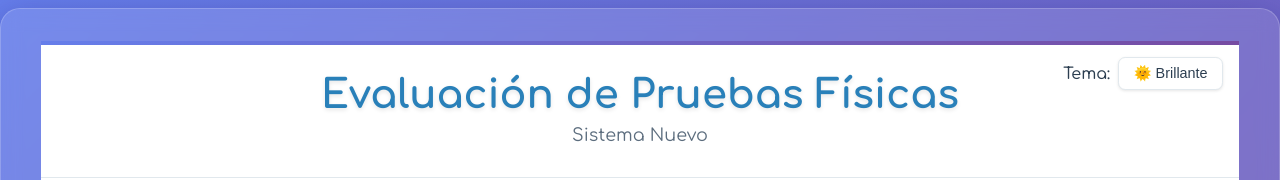
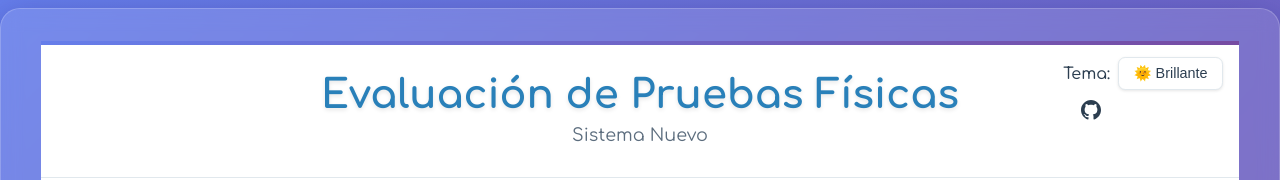
Before and after one commit to Naga-Nag/pruebas-fisicas-app, a SvelteKit app: page / in a window 1280 px wide. Shown: the top 180 px of the page. Built offline with nearby package versions, Linux system fonts and the light colour scheme.

Commit message:
Link a github y titulo

```diff
--- a/src/app.html
+++ b/src/app.html
@@ -9,6 +9,7 @@
 	<link rel="preconnect" href="https://fonts.googleapis.com">
 	<link rel="preconnect" href="https://fonts.gstatic.com" crossorigin>
 	<link href="https://fonts.googleapis.com/css2?family=Comfortaa:wght@300..700&display=swap" rel="stylesheet">
+	<title>Pruebas Físicas Web</title>
 </head>
 
 <body data-sveltekit-preload-data="hover">
--- a/src/routes/+page.svelte
+++ b/src/routes/+page.svelte
@@ -1,5 +1,5 @@
 <script lang="ts">
-  import { goto } from '$app/navigation';
+  import { goto } from "$app/navigation";
   import { onMount } from "svelte";
   import { calcularPenalizacion, calcularIMC } from "./utils";
   import { base } from "$app/paths";
@@ -64,13 +64,13 @@
       abdominales,
       barra,
       pierna,
-      cabo
+      cabo,
     };
-    sessionStorage.setItem('datosFormulario', JSON.stringify(datosFormulario));
+    sessionStorage.setItem("datosFormulario", JSON.stringify(datosFormulario));
   }
 
   function restaurarDatos() {
-    const datosGuardados = sessionStorage.getItem('datosFormulario');
+    const datosGuardados = sessionStorage.getItem("datosFormulario");
     if (datosGuardados) {
       try {
         const datos = JSON.parse(datosGuardados);
@@ -92,7 +92,7 @@
           actualizarIMC();
         }
       } catch (e) {
-        console.error('Error restaurando datos:', e);
+        console.error("Error restaurando datos:", e);
       }
     }
   }
@@ -166,7 +166,7 @@
     penalizacion = 0;
 
     // Limpiar datos guardados
-    sessionStorage.removeItem('datosFormulario');
+    sessionStorage.removeItem("datosFormulario");
   }
 
   function evaluar() {
@@ -193,7 +193,9 @@
 
     // Validar que todos los campos estén completos
     if (!flexionesBrazo || !abdominales || !barra || !pierna) {
-      alert("❌ Error: Por favor, completa todos los campos de las pruebas físicas");
+      alert(
+        "❌ Error: Por favor, completa todos los campos de las pruebas físicas",
+      );
       return;
     }
 
@@ -240,7 +242,8 @@
 
     let observaciones = "";
     if (p2400 < 52 && fuerza < 52) {
-      observaciones = "Debe aprobar al menos 2400m o fuerza para ser considerado apto";
+      observaciones =
+        "Debe aprobar al menos 2400m o fuerza para ser considerado apto";
     }
 
     // Preparar datos para la página de resultados
@@ -261,12 +264,12 @@
         flexionesBrazo,
         abdominales,
         barra,
-        pierna
+        pierna,
       },
 
       // Tiempos
       tiempos: {
-        carrera: correr2400
+        carrera: correr2400,
       },
 
       // Puntajes obtenidos
@@ -276,7 +279,7 @@
         flexionesBrazo: pbrazo,
         abdominales: pabd,
         barra: pbarra,
-        fuerzaPromedio: fuerza.toFixed(1)
+        fuerzaPromedio: fuerza.toFixed(1),
       },
 
       // Resultado final
@@ -284,11 +287,11 @@
       puntajeFinal: puntajeFinal.toFixed(1),
       puntajeRedondeado,
       aprobado,
-      observaciones
+      observaciones,
     };
 
     // Guardar en sessionStorage y navegar
-    sessionStorage.setItem('resultados', JSON.stringify(resultadosData));
+    sessionStorage.setItem("resultados", JSON.stringify(resultadosData));
     goto(`${base}/resultados`);
   }
 </script>
@@ -299,6 +302,20 @@
     <p class="subtitle">Sistema Nuevo</p>
     <div class="header-controls">
       <SelectorTema />
+      <a
+        href="https://github.com/Naga-Nag/pruebas-fisicas-app"
+        target="_blank"
+        rel="noopener noreferrer"
+        class="github-button"
+        title="Ver código en GitHub"
+        aria-label="Ver código en GitHub"
+      >
+        <svg width="20" height="20" viewBox="0 0 24 24" fill="currentColor">
+          <path
+            d="M12 0c-6.626 0-12 5.373-12 12 0 5.302 3.438 9.8 8.207 11.387.599.111.793-.261.793-.577v-2.234c-3.338.726-4.033-1.416-4.033-1.416-.546-1.387-1.333-1.756-1.333-1.756-1.089-.745.083-.729.083-.729 1.205.084 1.839 1.237 1.839 1.237 1.07 1.834 2.807 1.304 3.492.997.107-.775.418-1.305.762-1.604-2.665-.305-5.467-1.334-5.467-5.931 0-1.311.469-2.381 1.236-3.221-.124-.303-.535-1.524.117-3.176 0 0 1.008-.322 3.301 1.23.957-.266 1.983-.399 3.003-.404 1.02.005 2.047.138 3.006.404 2.291-1.552 3.297-1.23 3.297-1.23.653 1.653.242 2.874.118 3.176.77.84 1.235 1.911 1.235 3.221 0 4.609-2.807 5.624-5.479 5.921.43.372.823 1.102.823 2.222v3.293c0 .319.192.694.801.576 4.765-1.589 8.199-6.086 8.199-11.386 0-6.627-5.373-12-12-12z"
+          />
+        </svg>
+      </a>
     </div>
   </header>
 
@@ -314,11 +331,21 @@
         <div class="form-label">Sexo:</div>
         <div class="radio-group">
           <label class="radio-item">
-            <input type="radio" value="masculino" bind:group={sexo} on:change={guardarDatos} />
+            <input
+              type="radio"
+              value="masculino"
+              bind:group={sexo}
+              on:change={guardarDatos}
+            />
             <span>👨 Masculino</span>
           </label>
           <label class="radio-item">
-            <input type="radio" value="femenino" bind:group={sexo} on:change={guardarDatos} />
+            <input
+              type="radio"
+              value="femenino"
+              bind:group={sexo}
+              on:change={guardarDatos}
+            />
             <span>👩 Femenino</span>
           </label>
         </div>
@@ -386,7 +413,9 @@
         </div>
 
         <div class="input-group">
-          <label class="form-label" for="cc">Circunferencia de cintura (cm):</label>
+          <label class="form-label" for="cc"
+            >Circunferencia de cintura (cm):</label
+          >
           <input
             class="form-input"
             type="number"
@@ -422,7 +451,9 @@
 
       <div class="form-grid">
         <div class="input-group">
-          <label class="form-label" for="correr2400">🏃 Tiempo 2400m (mm:ss):</label>
+          <label class="form-label" for="correr2400"
+            >🏃 Tiempo 2400m (mm:ss):</label
+          >
           <input
             class="form-input"
             bind:value={correr2400}
@@ -433,7 +464,9 @@
         </div>
 
         <div class="input-group">
-          <label class="form-label" for="flexionesBrazo">💪 Flexiones de brazo:</label>
+          <label class="form-label" for="flexionesBrazo"
+            >💪 Flexiones de brazo:</label
+          >
           <input
             class="form-input"
             bind:value={flexionesBrazo}
@@ -466,7 +499,9 @@
         </div>
 
         <div class="input-group">
-          <label class="form-label" for="pierna_recta">🦵 Elevación Pierna recta (s):</label>
+          <label class="form-label" for="pierna_recta"
+            >🦵 Elevación Pierna recta (s):</label
+          >
           <input
             class="form-input"
             bind:value={pierna}
@@ -500,6 +535,35 @@
 <style>
   /* Estilos específicos para esta página */
 
+  .github-button {
+    display: flex;
+    align-items: center;
+    justify-content: center;
+    width: 40px;
+    height: 40px;
+    border-radius: 8px;
+    background: var(--color-surface);
+    color: var(--color-text);
+    border: 1px solid var(--color-border);
+    transition: all 0.2s ease;
+    text-decoration: none;
+    margin-left: 0.5rem;
+  }
+
+  .github-button:hover {
+    background: var(--color-primary);
+    color: white;
+    transform: translateY(-1px);
+  }
+
+  .github-button svg {
+    transition: transform 0.2s ease;
+  }
+
+  .github-button:hover svg {
+    transform: scale(1.1);
+  }
+
   /* Ajustes para medios pequeños */
   @media (max-width: 768px) {
     .form-grid {
```
